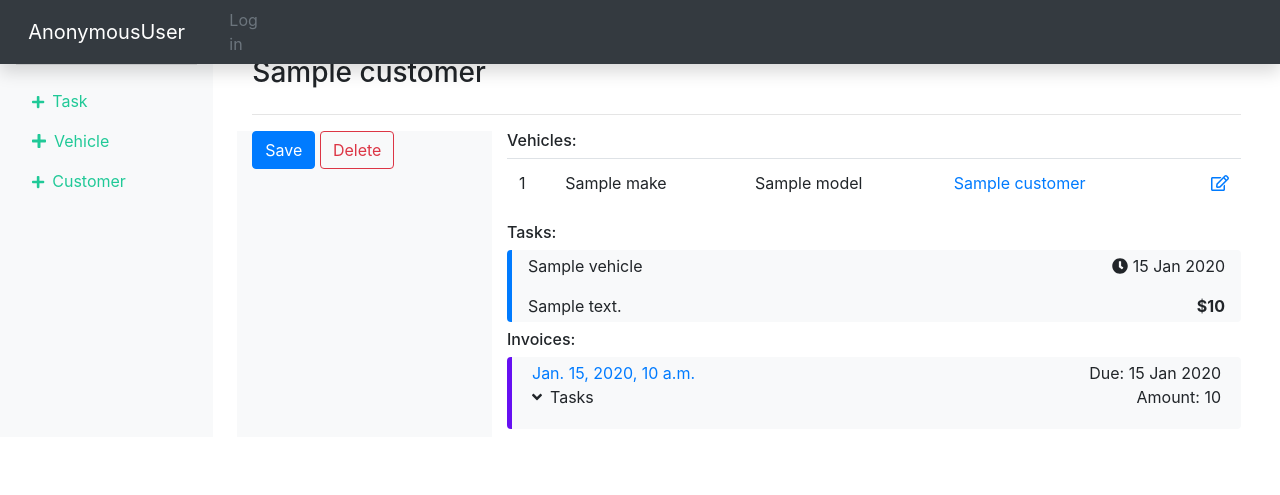
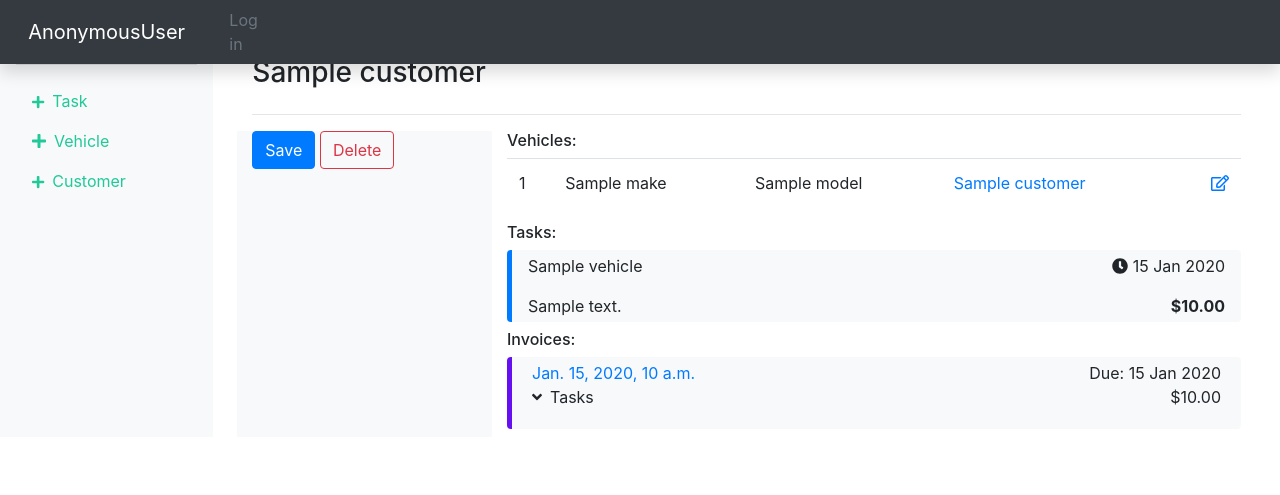
Before and after one commit to grinyahoo/wm-django, a Django app: template workshop/templates/workshop/customerDetail.html in a window 1280 px wide. Shown: the top 495 px of the page. Run offline with Django 3.2, Linux system fonts and the light colour scheme; the template is opened without the code that fills it: most values are stand-ins (such as "Sample title", 1, 10 or a date in 2020); some libraries are stand-ins or nearby versions.

Commit message:
amount format two digits after period

```diff
--- a/workshop/templates/workshop/lists/invoices.html
+++ b/workshop/templates/workshop/lists/invoices.html
@@ -20,7 +20,7 @@
         {% endif %}
       </div>
       <div class="col text-right">
-        <p>Amount: {{ invoice.amount_total }}</p>
+        ${{ invoice.amount_total|floatformat:2 }}
       </div>
     </div>
   </li>
--- a/workshop/templates/workshop/lists/tasks.html
+++ b/workshop/templates/workshop/lists/tasks.html
@@ -16,7 +16,7 @@
         {{ task.description }}
       </div>
       <div class="col-3 text-right">
-          <b>${{ task.amount }}</b>
+          <b>${{ task.amount|floatformat:2 }}</b>
       </div>
     </div>
   </li>
```
